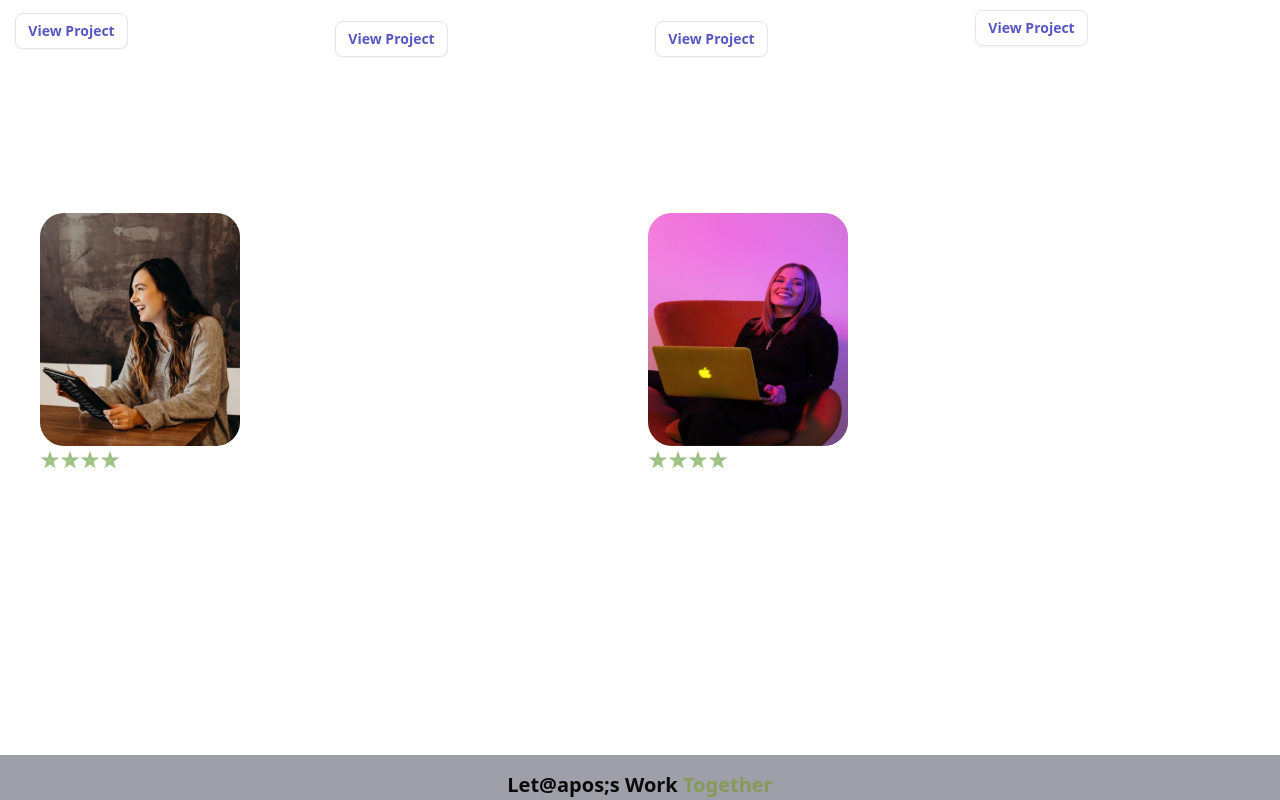
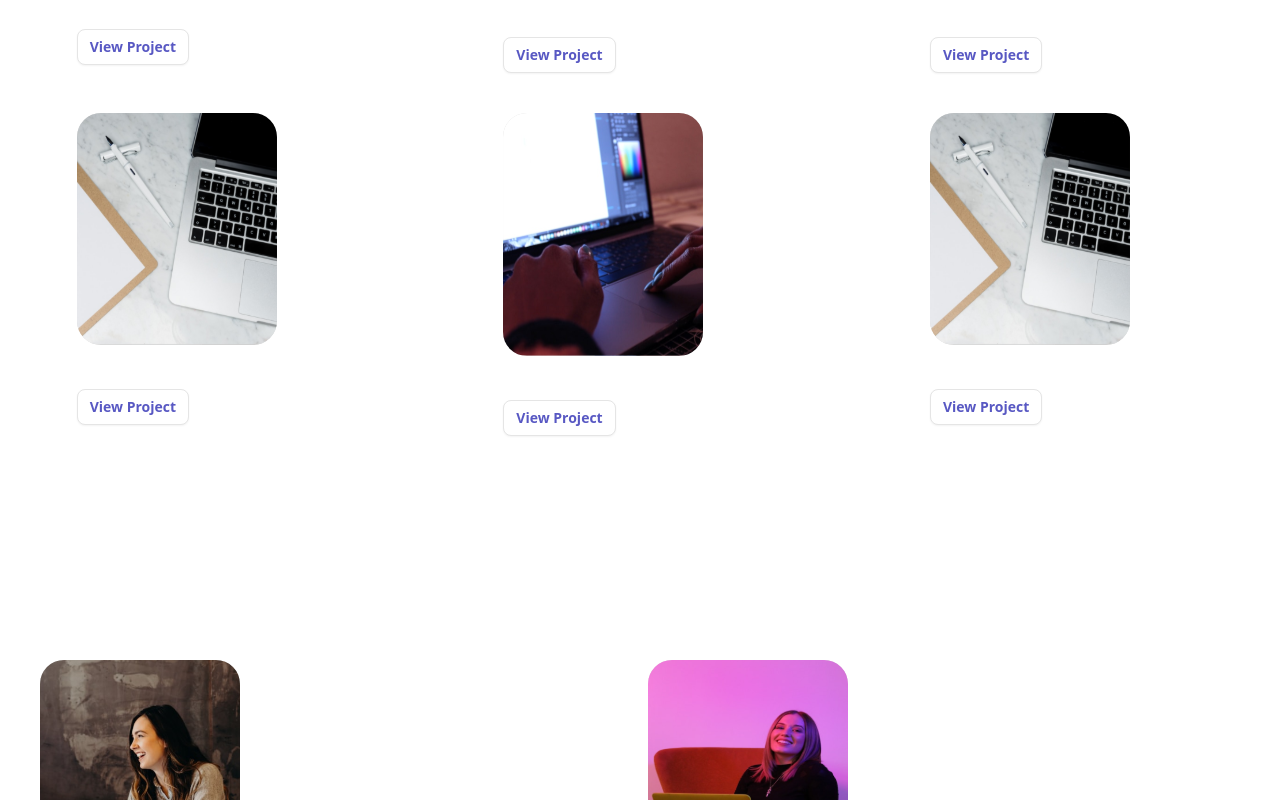
Before and after one commit to AnshSonone/Harsh-Creative, a Next.js app: page / in a window 1280 px wide. Shown: the part 1040-1840 px from the top of the page. Built offline with nearby package versions, Linux system fonts and the light colour scheme.

Commit message:
add animations & UI Fixs

```diff
--- a/src/app/layout.tsx
+++ b/src/app/layout.tsx
@@ -23,7 +23,7 @@ export default function RootLayout({
   return (
     <html lang="en">
       <body
-        className={`${poppins.variable} antialiased bg-[url("/background.png")] bg-cover bg-no-repeat `}
+        className={`${poppins.variable} antialiased bg-[url("/background.png")] bg-cover bg-no-repeat overflow-x-hidden`}
       >
         <Navbar />
         {children}
--- a/src/app/page.tsx
+++ b/src/app/page.tsx
@@ -13,6 +13,8 @@ export default function Home() {
     { projectImg: "/project2.svg", title: "Designs That Inspire Confidence", link: "View Project" },
     { projectImg: "/project2.svg", title: "Designs That Inspire Confidence", link: "View Project" },
     { projectImg: "/project3.svg", title: "Designs That Inspire Confidence", link: "View Project" },
+    { projectImg: "/project2.svg", title: "Designs That Inspire Confidence", link: "View Project" },
+    { projectImg: "/project3.svg", title: "Designs That Inspire Confidence", link: "View Project" },
   ]
 
   const clients = [
@@ -22,6 +24,8 @@ export default function Home() {
 
   const startPageRef = useRef<HTMLDivElement>(null)
   const nextPageRef = useRef<HTMLDivElement>(null)
+  const testimonialRef = useRef<HTMLDivElement>(null)
+  const clientRef = useRef<HTMLDivElement>(null)
 
   gsap.registerPlugin(useGSAP, ScrollTrigger)
 
@@ -37,43 +41,65 @@ export default function Home() {
 
     gsap.to(startPageRef.current, {
       x: 0,
-      opacity: 1,
+      opacity: 2,
       duration: 1,
       ease: "power3.in",
       stagger: 0.2,
     })
 
-  //   gsap.from(nextPageRef.current, {
-  //     x: -500,
-  //     opacity: 0,
-  //     duration: 1,
-  //     ease: "power3.out",
-  //     stagger: 0.2,
-  //   })
-  //   gsap.to(nextPageRef.current, {
-  //     scrollTrigger: {
-  //       trigger: nextPageRef.current,
-  //       toggleActions: "restart pause none none",
-  //       start: "top center",
-  //       end: "bottom",
-  //       markers: true
-  //     },
-  //     x: 0,
-  //     opacity: 1,
-  //     duration: 3,
-  //     ease: "power3.out",
-  //     stagger: 0.2,
-  //   })
+    gsap.from(nextPageRef.current, {
+      x: 500,
+      opacity: 0,
+      duration: 1,
+      ease: "power3.out",
+      stagger: 0.2,
+    })
+    gsap.to(nextPageRef.current, {
+      scrollTrigger: {
+        trigger: nextPageRef.current,
+        toggleActions: "play none none none",
+        start: "top bottom",
+        end: "bottom",
+      },
+      x: 0,
+      opacity: 1,
+      duration: 2,
+      ease: "power3.out",
+      stagger: 0.2,
+
+    })
+
+    gsap.from(testimonialRef.current, {
+      x: -500,
+      opacity: 0,
+      duration: 1,
+      ease: "power3.out",
+      stagger: 0.2,
+    })
+    gsap.to(testimonialRef.current, {
+      scrollTrigger: {
+        trigger: nextPageRef.current,
+        toggleActions: "play none none none",
+        start: "bottom bottom",
+        end: "bottom",
+      },
+      x: 0,
+      opacity: 1,
+      duration: 3,
+      ease: "power3.out",
+      stagger: 0.2,
+
+    })
   })
 
   return (
     <div className="">
-      <main className="my-6 md:my-2">
+      <main className="my-6 md:my-2 relative">
         <div ref={startPageRef} className="md:flex items-center justify-between space-y-18">
-          <div className="space-y-4 flex flex-col items-center w-full">
-            <h2 className="text-3xl sm:text-5xl md:text-6xl text-white font-bold text-start">Transforming Ideas<br />
-              into Stunning Visuals</h2>
-            <p className="text-white">&quot;Creative graphic design, branding,and motion
+          <div className="space-y-4 flex flex-col items-center justify-center w-full">
+            <h2 className="text-3xl sm:text-5xl lg:text-6xl text-white font-bold text-start mx-8">Transforming Ideas
+              <br/>into Stunning Visuals</h2>
+            <p className="text-white mx-8">&quot;Creative graphic design, branding,and motion
               graphics that captivate and inspire.&quot;</p>
             <Button variant="secondary" className='text-lg md:text-xl text-[#5858c3] font-bold p-5 cursor-pointer mb-4'>Contact Us</Button>
             <div className="flex items-center justify-center space-x-8">
@@ -117,16 +143,16 @@ export default function Home() {
             />
           </div>
         </div>
-        <div ref={nextPageRef} className="my-14">
+        <div ref={nextPageRef} className="my-14 opacity-0">
           <div className="md:grid grid-cols-2 justify-items-center mx-4 my-6">
-            <h2 className="text-2xl font-bold text-white my-4">Discover Our Best
+            <h2 className="text-3xl font-bold text-white my-4">Discover Our Best
               Projects</h2>
             <h2 className=" text-white">Explore our project collection, showcasing expert graphic design and video editing. Each creation highlights our commitment to crafting visuals that build trust, engage audiences, and bring ideas to life.</h2>
           </div>
-          <div className="grid grid-cols-1 md:grid-cols-2 lg:grid-cols-4 justify-items-center">
+          <div className="grid grid-cols-1 md:grid-cols-2 lg:grid-cols-3 justify-items-center">
             {
               projects.map((element, index) => (
-                <div key={index}>
+                <div key={index} className="my-4 flex flex-col items-center md:block">
                   <Image
                   className="rounded-3xl"
                     src={element.projectImg}
@@ -135,18 +161,18 @@ export default function Home() {
                     alt="project"
                     loading="lazy"
                   />
-                  <h4 className="text-white text-xl md:text-lg font-bold mt-2">{element.title}</h4>
+                  <h4 className="text-white text-xl md:text-lg mt-2">{element.title}</h4>
                   <Button variant="outline" className=' text-[#5858c3] font-bold p-3 cursor-pointer my-2'>View Project</Button>
                 </div>
               ))
             }
           </div>
         </div>
-        <div className="my-14">
+        <div ref={testimonialRef} className="my-14">
           <div className="grid justify-items-center my-4">
-            <div>
-              <h3 className="text-xl text-white">Testimonial</h3>
-              <h4 className="text-2xl text-white font-bold">Our Client Recommed us </h4>
+            <div className="my-4">
+              <h3 className="text-2xl lg:text-4xl font-bold text-white">Testimonial</h3>
+              <h4 className="text-2xl text-white lg:text-4xl font-bold">Our Client Recommed us </h4>
             </div>
           </div>
           <div className="grid md:grid-cols-2 gap-4 space-x-4 mx-10">
@@ -164,7 +190,7 @@ export default function Home() {
                     />
                   </div>
                   <div>
-                    <div className="flex items-center">
+                    <div className="flex items-center my-2 ">
                     {
                       element.star.map((e, i) => <div key={i} >
                         <Image
--- a/src/components/Footer.tsx
+++ b/src/components/Footer.tsx
@@ -14,8 +14,8 @@ const Footer = () => {
   return (
     <div className=''>
         <div className='bg-zinc-400 flex flex-col space-y-4 items-center py-4'>
-            <h2 className='text-xl font-bold'>Let@apos;s Work <span className='text-[#869A59]'>Together</span></h2>
-            <Button variant="secondary" size="lg" className='md:text-lg text-2xl text-[#5858c3] font-bold p-5 cursor-pointer'>Contact Us</Button>
+            <h2 className='text-xl font-bold'>Let&apos;s Work <span className='text-[#869A59]'>Together</span></h2>
+            <Button variant="secondary" size="lg" className='text-lg md:text-xl text-[#5858c3] font-bold p-5 cursor-pointer'>Contact Us</Button>
         </div>
         <div className='bg-[#4545c7] space-y-4 p-4'>
             <div className='space-y-2'>
@@ -33,7 +33,7 @@ const Footer = () => {
                         alt='icon'
                         loading='lazy'
                     />
-                    <span className='mx-2  text-white font-bold'>{element.social}</span>
+                    <span className='mx-2 text-white font-bold'>{element.social}</span>
                 </div>
                     ))
                 }
--- a/src/components/Navbar.tsx
+++ b/src/components/Navbar.tsx
@@ -13,7 +13,7 @@ const Navbar = () => {
   }
 
   return (
-    <div className='flex flex-col md:flex-row items-center md:items-start md:justify-between justify-center px-10'>
+    <div className='flex  flex-col md:flex-row items-center md:items-start md:justify-between justify-center px-10'>
       <div className='md:mx-5 w-full flex items-center justify-between md:block md:w-fit'>
         <Image
           src="/logo.png"
@@ -28,9 +28,10 @@ const Navbar = () => {
           <div className='w-[30px] h-[3px] bg-white rounded-lg'></div>
         </div>
       </div>
-      <div className={`absolute ${show} bg-[#4545c7]/40 backdrop-blur-xs z-10 space-y-10 flex flex-col items-center justify-center py-6 w-full h-[50%] transition-all ease-in-out delay-150 duration-200 md:flex-row md:relative md:bg-transparent md:items-start md:justify-between`}>
+      <div className={`absolute ${show} bg-[#4545c7]/40 backdrop-blur-xs z-10 space-y-10 flex flex-col items-center justify-center py-6 w-full h-[50%] transition-all ease-in-out delay-150 duration-200 md:flex-row md:relative md:bg-transparent md:backdrop-blur-none md:items-start md:justify-between`}>
         <div className='flex flex-col justify-center items-center font-bold md:flex-row md:items-start md:space-x-14 space-y-10 md:text-lg text-2xl text-white'>
-          <li className='list-none cursor-pointer hover:text-zinc-200'>Home</li>
+          <li className='list-none cursor-pointer hover:text-zinc-200'>Home
+          </li>
           <li className='list-none cursor-pointer hover:text-zinc-200'>Services</li>
           <li className='list-none cursor-pointer hover:text-zinc-200'>About Us</li>
         </div>
```
